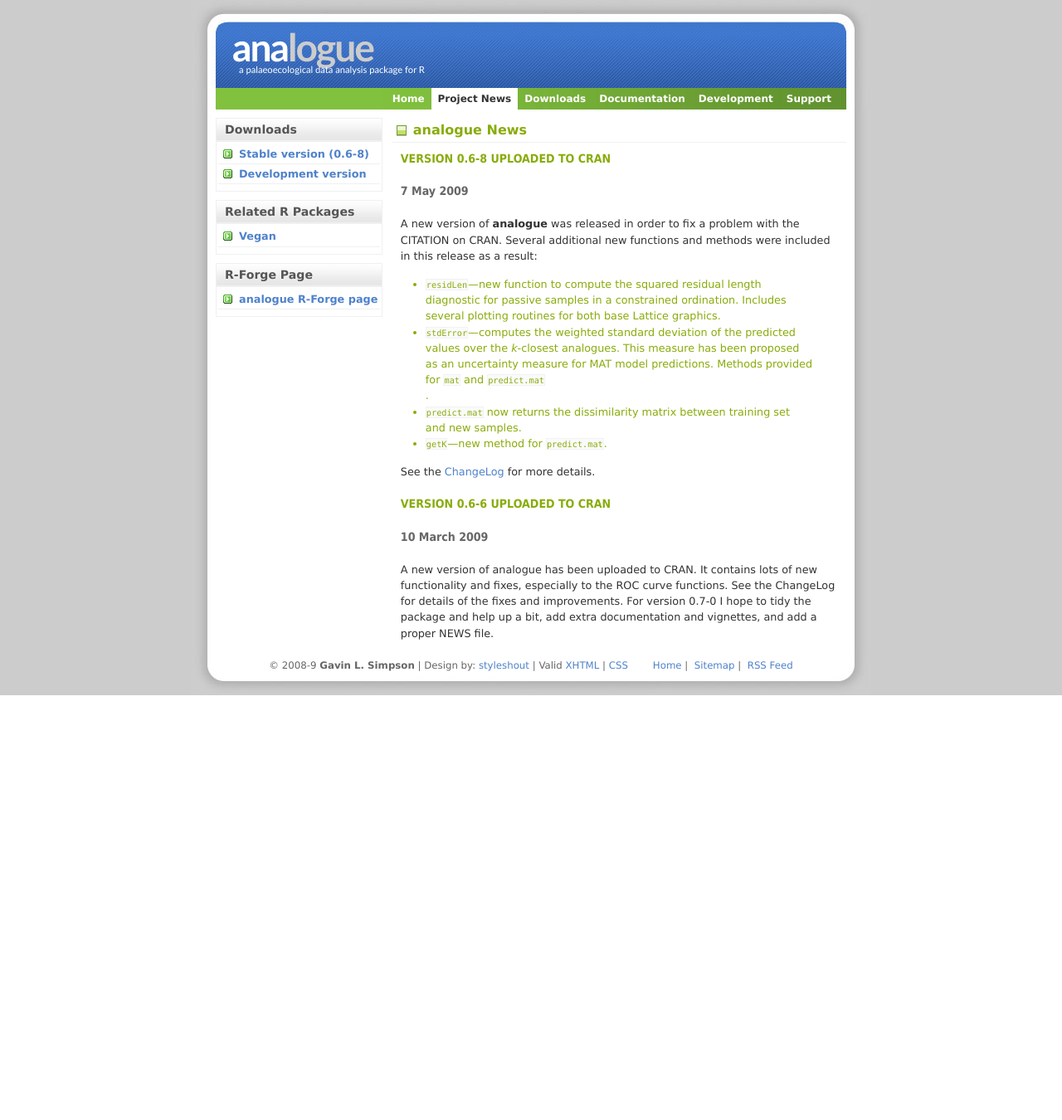
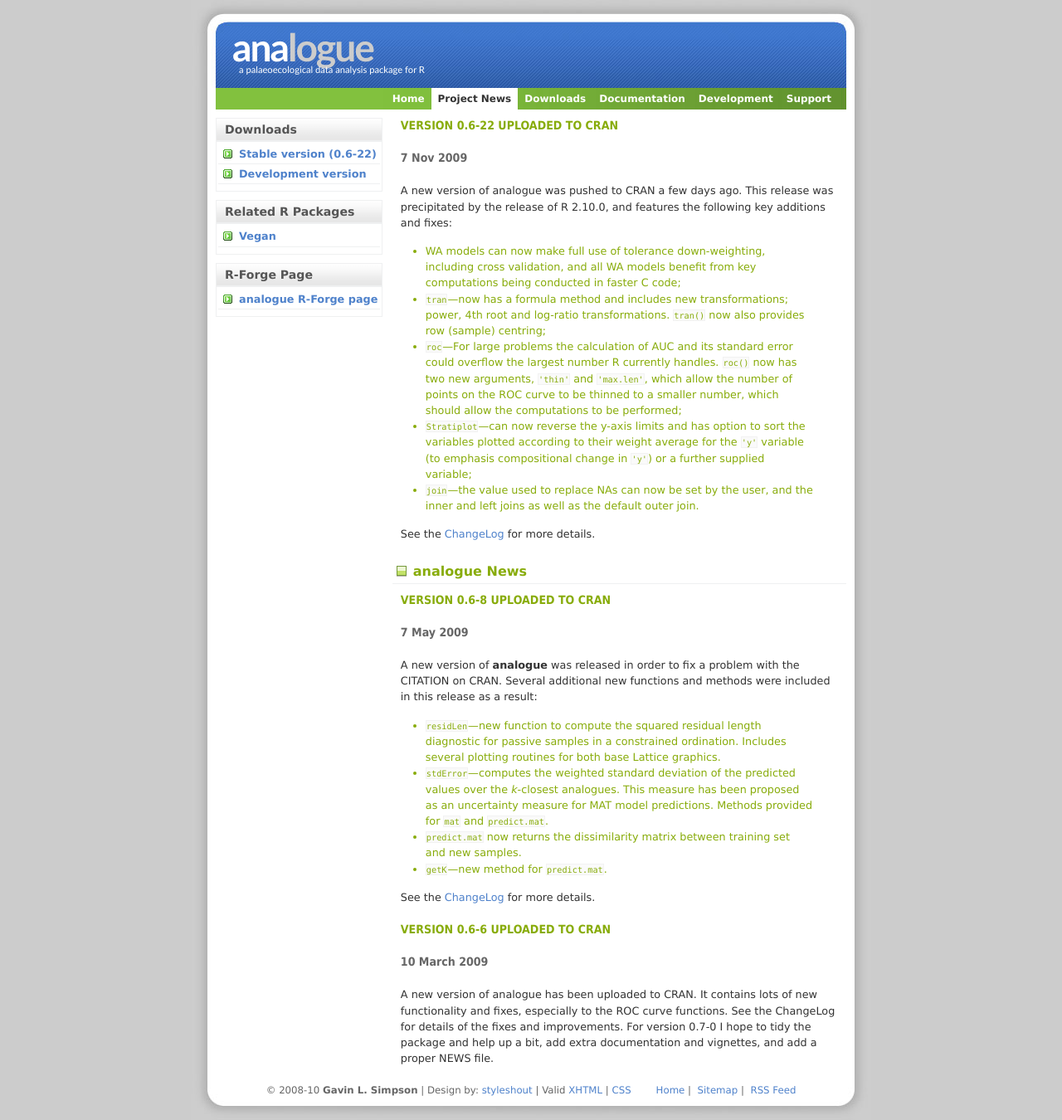
Before and after one commit to gavinsimpson/analogue, a PHP site: page /news.php in a window 1280 px wide. Shown: the whole page at 83% size. Before the commit the page ends 838 px from the top, so only its background shows below. Run offline with PHP 8.4, Linux system fonts and the light colour scheme.

Commit message:
updates to the webpages

```diff
--- a/www/include/footer.inc
+++ b/www/include/footer.inc
@@ -3,7 +3,7 @@
       <div id=\"footer\">
 
 			<p>
-			&copy; 2008-9 <strong>Gavin L. Simpson</strong> |
+			&copy; 2008-10 <strong>Gavin L. Simpson</strong> |
 			Design by: <a href=\"http://www.styleshout.com/\">styleshout</a> |
 			Valid <a href=\"http://validator.w3.org/check?uri=referer\">XHTML</a> |
 			<a href=\"http://jigsaw.w3.org/css-validator/check/referer\">CSS</a>
--- a/www/include/side_bar.inc
+++ b/www/include/side_bar.inc
@@ -1,5 +1,5 @@
 <?php
-    $stable_version = "0.6-8";
+    $stable_version = "0.6-22";
     echo "
          <div id=\"sidebar\">
 
--- a/www/news.php
+++ b/www/news.php
@@ -43,6 +43,29 @@
 			<div id="main">
 
 				<a name="Welcome"></a>
+			    <h2>Version 0.6-22 uploaded to CRAN</h2>
+			    <h3>7 Nov 2009</h3>
+			    <p>A new version of analogue was pushed to CRAN a few days ago. This release was precipitated by the release
+			    of R 2.10.0, and features the following key additions and fixes:</p>
+			    <ul>
+        	        <li>WA models can now make full use of tolerance down-weighting, including cross validation, and all WA
+        	        models benefit from key computations being conducted in faster C code;
+        	        <li><strong><kbd>tran</kbd></strong>&mdash;now has a formula method and includes new transformations;
+        	        power, 4th root and log-ratio transformations. <strong><kbd>tran()</strong></kbd> now also provides row
+        	        (sample) centring;</li>
+        	        <li><strong><kbd>roc</kbd></strong>&mdash;For large problems the calculation of AUC and its standard error
+        	        could overflow the largest number R currently handles. <strong><kbd>roc()</strong></kbd> now has two new
+        	        arguments, <strong><kbd>'thin'</strong></kbd> and <strong><kbd>'max.len'</strong></kbd>, which allow the
+        	        number of points on the ROC curve to be thinned to a smaller number, which should allow the computations
+        	        to be performed;</li>
+        	        <li><strong><kbd>Stratiplot</kbd></strong>&mdash;can now reverse the y-axis limits and has option to sort
+        	        the variables plotted according to their weight average for the <strong><kbd>'y'</strong></kbd> variable
+        	        (to emphasis compositional change in <strong><kbd>'y'</strong></kbd>) or a further supplied variable;</li>
+        	        <li><strong><kbd>join</kbd></strong>&mdash;the value used to replace NAs can now be set by the user, and
+        	        the inner and left joins as well as the default outer join.</li>
+			    </ul>
+			    <p>See the <a href="http://cran.r-project.org/web/packages/analogue/ChangeLog">ChangeLog</a>
+			    for more details.</p>
 				<h1>analogue News</h1>
 			    <h2>Version 0.6-8 uploaded to CRAN</h2>
 			    <h3>7 May 2009</h3>
@@ -55,7 +78,7 @@
         	        <li><strong><kbd>stdError</kbd></strong>&mdash;computes the weighted standard deviation of the predicted values
         	        over the <em>k</em>-closest analogues. This measure has been proposed as an uncertainty measure for
         	        MAT model predictions. Methods provided for <strong><kbd>mat</kbd></strong> and
-        	        <strong><kbd>predict.mat</kbd></strong></li>.
+        	        <strong><kbd>predict.mat</kbd></strong>.</li>
         	        <li><strong><kbd>predict.mat</kbd></strong> now returns the dissimilarity matrix between training
         	        set and new samples.</li>
         	        <li><strong><kbd>getK</kbd></strong>&mdash;new method for <strong><kbd>predict.mat</kbd></strong>.</li>
```
